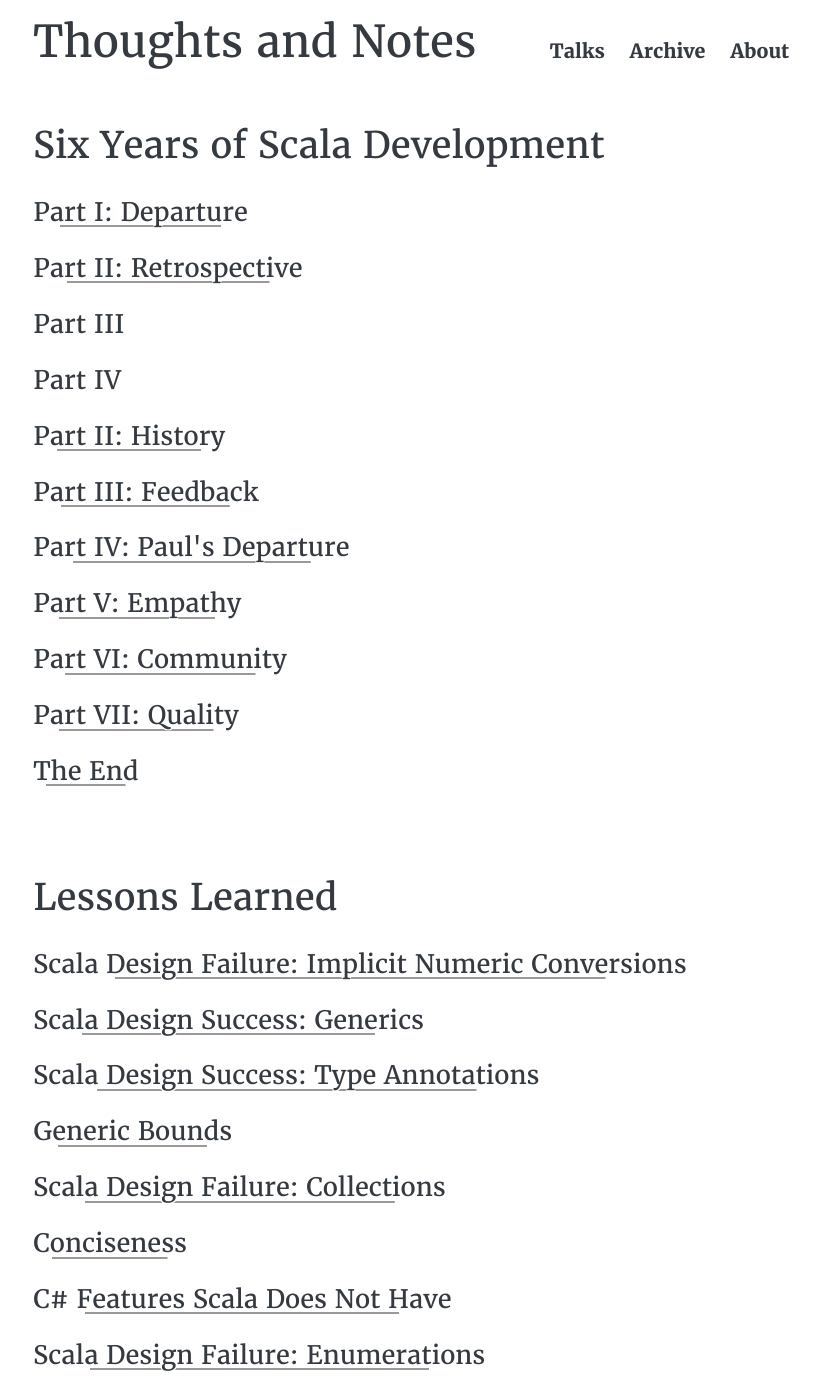
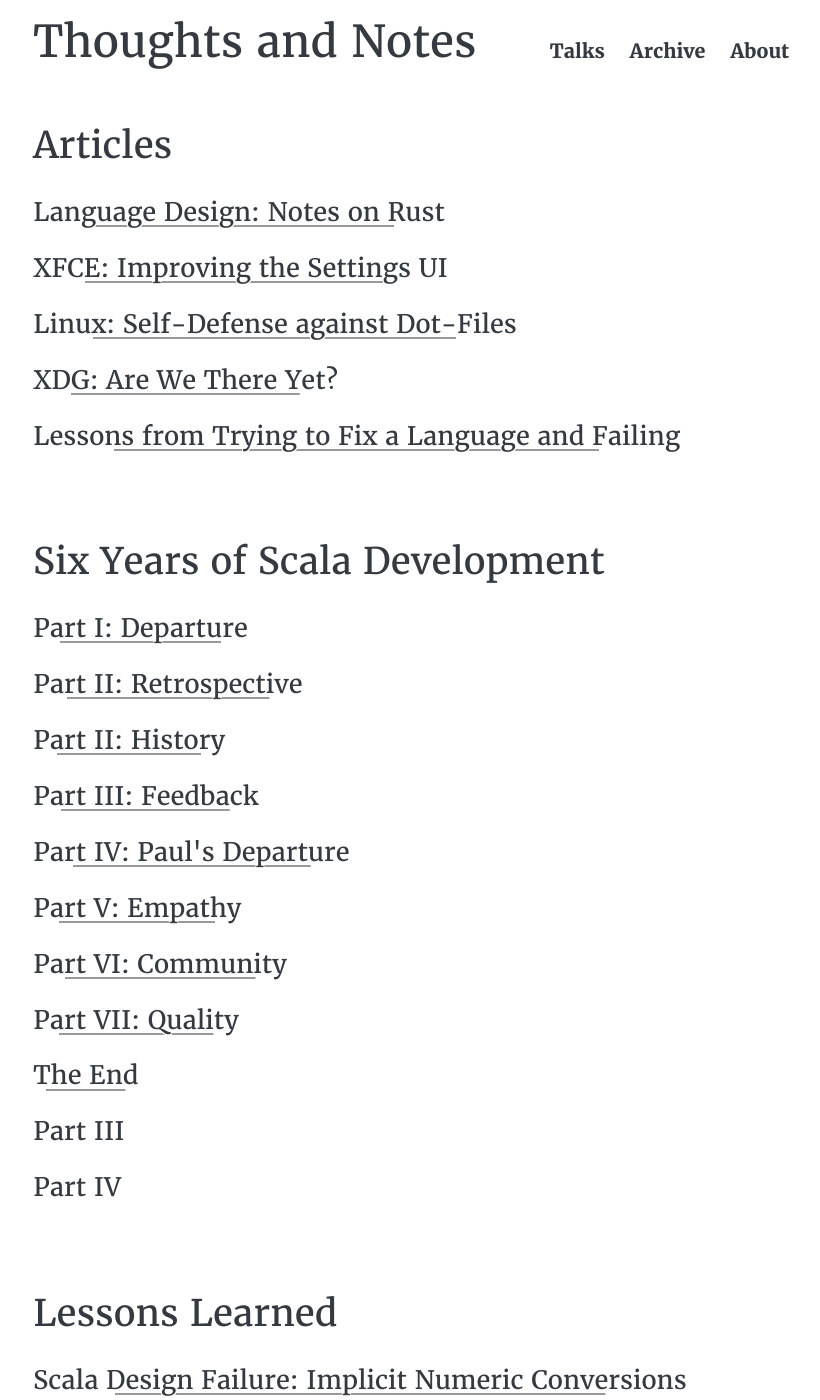
Before and after one commit to soc/soc.me, a Jekyll site: the page built from index.md, in a window 1280 px wide and 1400 px high. Shown: the whole window, without its empty margins (224-1044 px from the left). Built offline with Jekyll 4.4.1, drawn with Linux system fonts in a browser that asks for light colours; some web fonts are replaced; some of the changed text lies outside the part shown.

Commit message:
XDG, are we there yet?

```diff
--- a/_blog/language-design/notes-on-rust.md
+++ b/_articles/language-design/notes-on-rust.md
@@ -1,5 +1,5 @@
 ---
-title:  "Notes on Rust"
+title:  "Language Design: Notes on Rust"
 date:   2017-07-30 12:00:00 +0200
 ---
 
--- a/_blog/linux/self-defense-against-dotfiles.md
+++ b/_articles/linux/self-defense-against-dotfiles.md
@@ -1,5 +1,5 @@
 ---
-title:  "Self-Defense against Dot-Files"
+title:  "Linux: Self-Defense against Dot-Files"
 date:   2017-10-14 12:00:00 +0200
 ---
 
--- /dev/null
+++ b/_articles/linux/xdg-are-we-there-yet.md
@@ -0,0 +1,49 @@
+---
+title:  "XDG: Are We There Yet?"
+date:   2017-10-23 12:00:00 +0200
+---
+
+#### Category: Status Unknown
+
+Dot-File/-Directory    | Application/Library | Status   | Comment
+---------------------- | :------------------ | :------: | :---
+.ivy2                  | SBT                 | unknown  |
+.java                  |                     | unknown  |
+.sbt                   | SBT                 | unknown  |
+.scala_history         | Scala               | unknown  |
+.scalaide              | ScalaIDE            | unknown  |
+.swt                   | Eclipse             | unknown  |
+
+
+#### Category: Bug Reported
+
+Dot-File/-Directory | Application/Library | Status   | Comment
+---------------------- | :------------------ | :------: | :---
+.android               | Various Android development tools |          |
+.IntelliJIdea2017.2    | JetBrains IntelliJ  | [reported](https://youtrack.jetbrains.com/issue/IDEA-22407) |
+.coursier              | Coursier            | [reported](https://github.com/coursier/coursier/issues/204) |
+.dbus                  | DBus                | [reported](https://bugs.freedesktop.org/show_bug.cgi?id=35887) | <small>[Bus1](https://github.com/bus1) might fix this</small>
+
+
+#### Category: Work in Progress
+
+Dot-File/-Directory | Application/Library | Status   | Comment
+---------------------- | :------------------ | :------: | :---
+.atom                  | Atom                | [planned](https://github.com/atom/atom/issues/8281) |
+.cargo                 | Rust Cargo          | [planned](https://github.com/rust-lang/rfcs/pull/1615) |
+.nano/, .nanorc        | GNU Nano            | [pending](http://lists.gnu.org/archive/html/nano-devel/2017-10/msg00078.html) |
+.pam_environment       | Linux PAM           | [reported](https://github.com/linux-pam/linux-pam/issues/7) | <small>Bootstrap issue: How should pam_env know where to look for its environment file?</small>
+.pki                   | Mozilla             | [reported](https://bugzilla.mozilla.org/show_bug.cgi?id=818686) |
+.purple                | Pidgin              | [planned](https://developer.pidgin.im/ticket/10029) | <small>Will be addressed in [Pidgin 3](https://developer.pidgin.im/wiki/Roadmap3.0.0)</small>
+
+
+#### Category: Special Snowflakes
+
+Dot-File/-Directory | Application/Library | Status   | Comment
+---------------------- | :------------------ | :------: | :---
+.cups                  | Cups                | [rejected](https://github.com/apple/cups/issues/4243) |
+.gnupg                 | GnuPG               | [rejected](https://dev.gnupg.org/T1456) |
+.mozilla               | Firefox             | [whine](https://bugzilla.mozilla.org/show_bug.cgi?id=259356) |
+.ssh                   | OpenSSH             | [rejected](https://bugzilla.mindrot.org/show_bug.cgi?id=2050) |
+.thunderbird           | Thunderbird         | [whine](https://bugzilla.mozilla.org/show_bug.cgi?id=735285) |
+.var                   | FlatPak             | [rejected](https://github.com/flatpak/flatpak/issues/46), [whine](https://github.com/flatpak/flatpak.github.io/issues/191) |
--- a/_blog/xfce/improving-xfce-settings.md
+++ b/_articles/xfce/improving-the-settings-ui.md
@@ -1,5 +1,5 @@
 ---
-title:  "Improving XFCE's Settings UI"
+title:  "XFCE: Improving the Settings UI"
 date:   2017-09-09 12:00:00 +0200
 ---
 
--- a/_config.yml
+++ b/_config.yml
@@ -34,7 +34,7 @@
     output: true
     name: "Talks"
     published: false
-  blog:
+  articles:
     output: true
     name: "Articles"
     published: true
@@ -56,7 +56,7 @@
       layout: talk
   -
     scope:
-      type: blog
+      type: articles
     values:
       layout: post
 # Build settings
@@ -65,4 +65,4 @@
 exclude:
   - Gemfile
   - Gemfile.lock
-  - .vendor/
+  - vendor/
--- a/index.md
+++ b/index.md
@@ -3,27 +3,39 @@
 ---
 
 <div class="wrapper">
-{% for collection in site.collections reversed %}
-{% if collection.published %}
-<h1>{{collection.name}}</h1>
-{% for post in collection.docs %}
-  {% assign title_drop = collection.name | append: " – " %}
+
+{% assign articles = site.collections[0] %}
+<h1>{{articles.name}}</h1>
+{% for post in articles.docs %}
+  {% assign title_drop = lessons.name | append: " – " %}
+  <h3><a href="{{post.url | prepend: site.baseurl}}">{{post.title | remove_first: title_drop }}</a></h3>
+{% endfor %}
+<br/>
+
+{% assign departure = site.collections[3] %}
+<h1>{{departure.name}}</h1>
+{% for post in departure.docs %}
+  {% assign title_drop = departure.name | append: " – " %}
   <h3><a href="{{post.url | prepend: site.baseurl}}">{{post.title | remove_first: title_drop }}</a></h3>
   {% if forloop.last %}
-    {% if collection.name == "Lessons Learned" %}
+  <h3>Part III</h3>
+  <h3>Part IV</h3>
+  {% endif %}
+{% endfor %}
+<br/>
+
+{% assign lessons = site.collections[1] %}
+<h1>{{lessons.name}}</h1>
+{% for post in lessons.docs %}
+  {% assign title_drop = lessons.name | append: " – " %}
+  <h3><a href="{{post.url | prepend: site.baseurl}}">{{post.title | remove_first: title_drop }}</a></h3>
+  {% if forloop.last %}
   <h3>Scala Design Failure: Collections</h3>
   <h3>Scala Design Failure: Enumerations</h3>
   <h3>Scala Design Success: (Companion) Objects</h3>
   <h3>Scala Design Success: Context Bounds</h3>
   <h3>Scala Design Success: Implicit Classes</h3>
-    {% endif %}
-  {% endif %}
-  {% if post.title == "Six Years of Scala Development – Part II: Retrospective" %}
-  <h3>Part III</h3>
-  <h3>Part IV</h3>
   {% endif %}
 {% endfor %}
-<br/>
-{% endif %}
-{% endfor %}
+
 </div>
```
Also changed, not shown: _articles/language-design/lessons-from-trying-to-fix-a-language-and-failing.md (renamed from _blog/language-design/lessons-from-trying-to-fix-a-language-and-failing.md).
